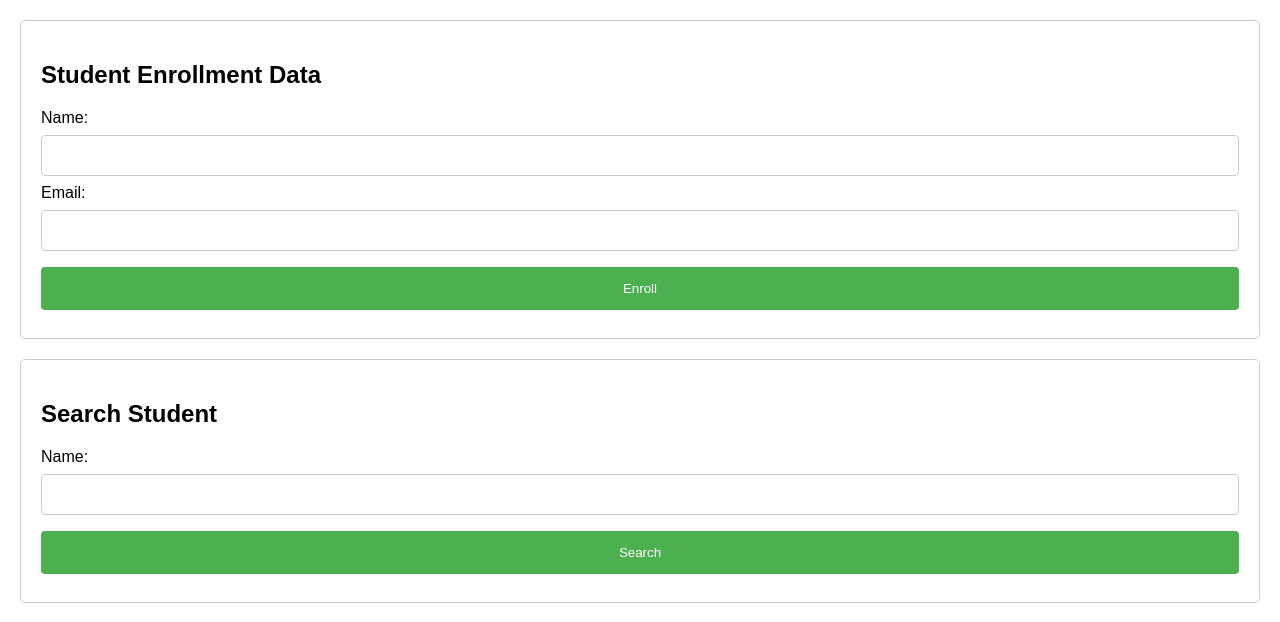
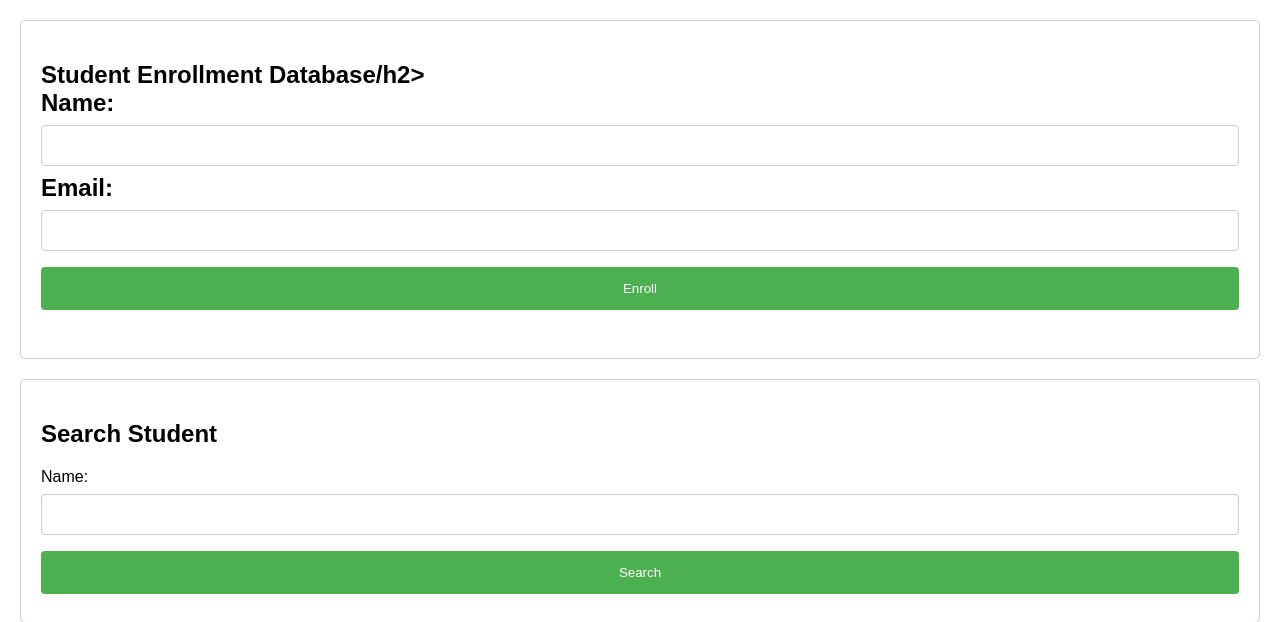
Before and after one commit to khalid7879/docker, a PHP site: page / in a window 1280 px wide. Shown: the top 622 px of the page. Run offline with PHP 8.4, Linux system fonts and the light colour scheme.

Commit message:
final_data

```diff
--- a/index.php
+++ b/index.php
@@ -1,13 +1,13 @@
 <!DOCTYPE html>
 <html>
 <head>
-  <title>Student Enrollment Rupy</title>
+  <title>Student Enrollment Data</title>
   <link rel="stylesheet" type="text/css" href="style.css">
 </head>
 <body>
 
 <div class="container">
-  <h2>Student Enrollment Data</h2>
+  <h2>Student Enrollment Database/h2>
   <form action="enroll.php" method="post">
     <label for="name">Name:</label>
     <input type="text" id="name" name="name" required>
```
